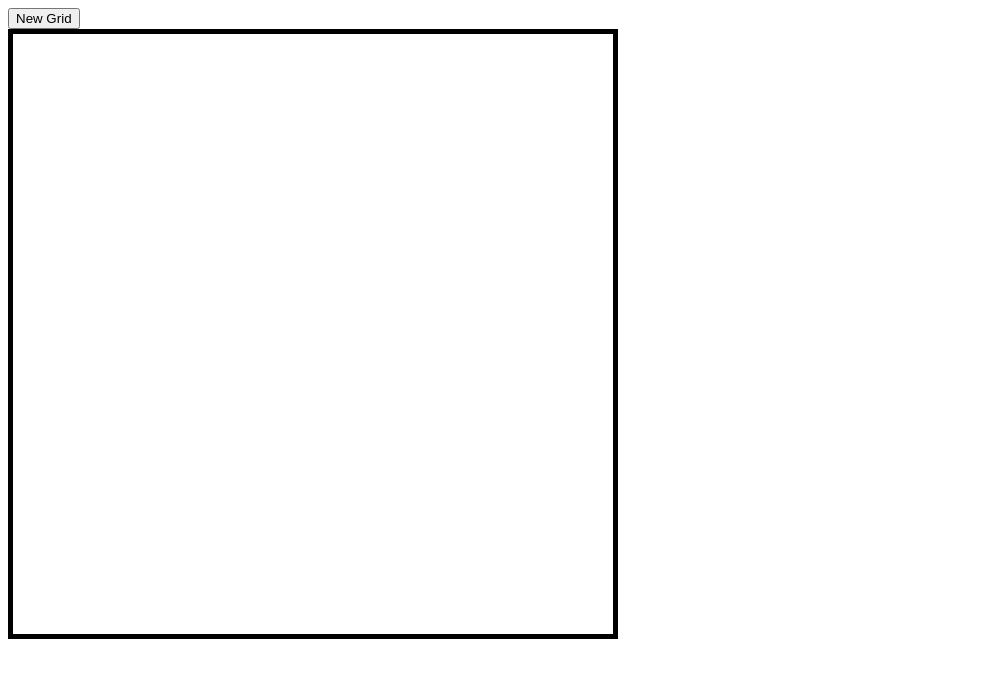
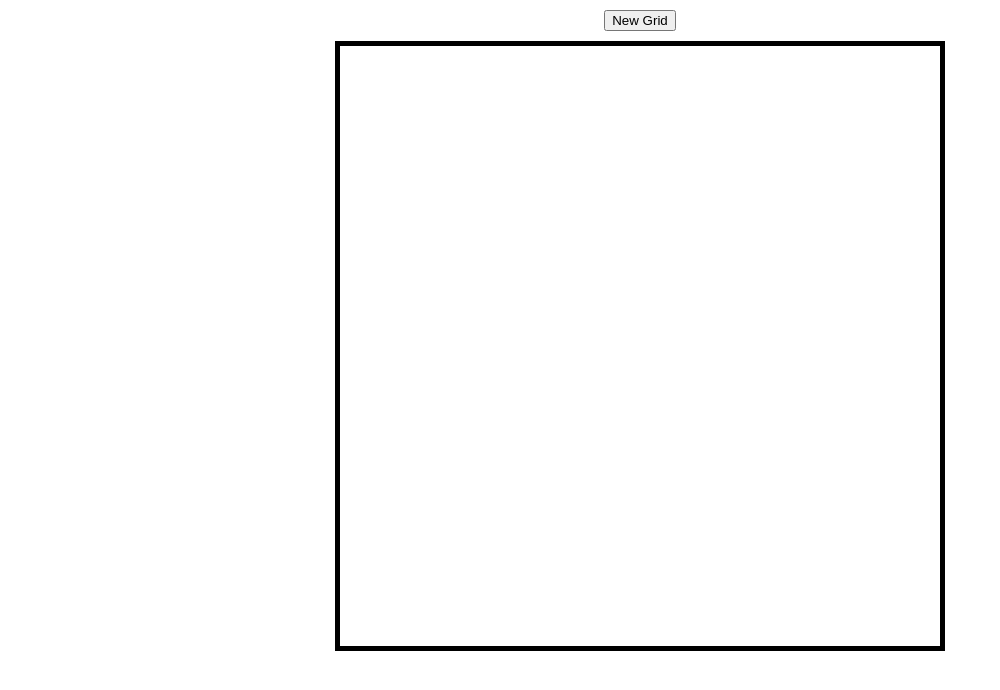
Before and after one commit to Jfoti64/Etch-a-Sketch, a plain HTML site: page index.html in a window 1280 px wide. Shown: the whole page, without its empty margins (0-1000 px from the left). Drawn offline with Linux system fonts and the light colour scheme.

Commit message:
Center all items in body

```diff
--- a/style.css
+++ b/style.css
@@ -12,3 +12,15 @@
 .pixel {
     background-color: white;
 }
+
+body {
+    display: flex;
+    flex-direction: column;
+    align-items: center;
+    height: 100vh; /* Ensure the body takes up the full viewport height */
+    margin: 0px;
+}
+
+button {
+    margin: 10px;
+}
```
